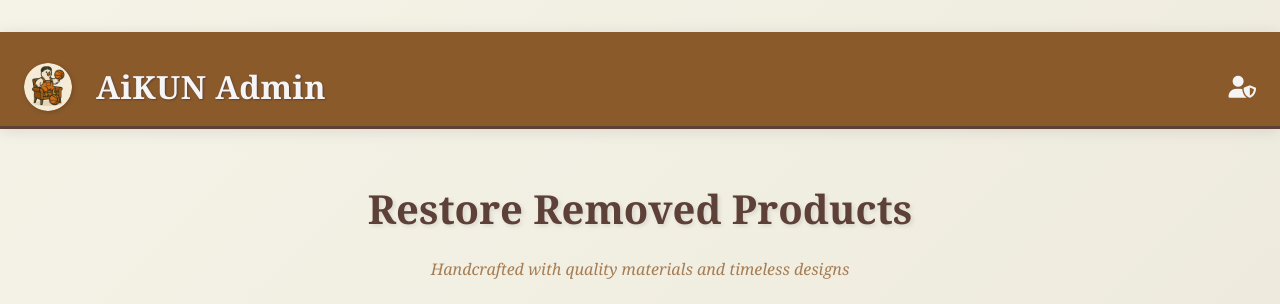
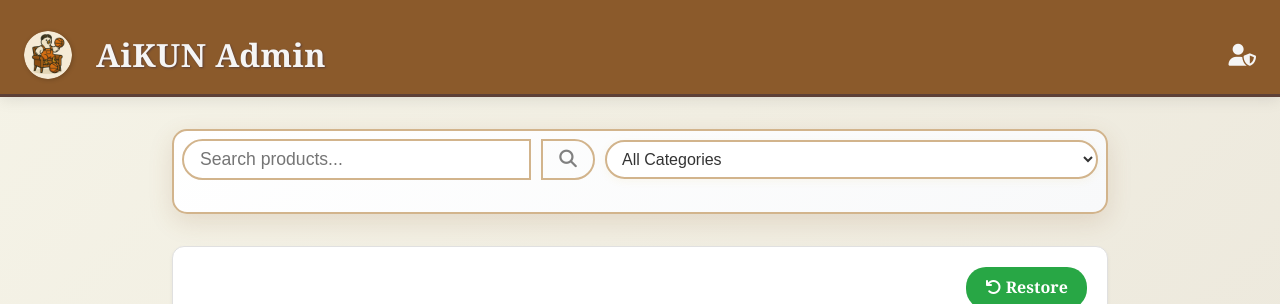
Before and after one commit to wx05820/WIS-ASG, a PHP site: page /product/restoreproduct.php in a window 1280 px wide. Shown: the top 304 px of the page. Run offline with PHP 8.4, Linux system fonts and the light colour scheme; data that the repository does not hold is empty; some libraries are stand-ins or nearby versions.

Commit message:
modified:   Assignment/admin/adminpage.php 	modified:   Assignment/css/index.css 	modified:   Assignment/product/list.php 	modified:   Assignment/product/restoreproduct.php

```diff
--- a/Assignment/admin/adminpage.php
+++ b/Assignment/admin/adminpage.php
@@ -9,7 +9,7 @@
 <?php include 'adminheader.php'; ?>
 </head>
 
-<body>
+<body style="margin:0; padding:0; width:100vw; min-height:100vh; box-sizing:border-box;">
 
     <main class="main-content">
         <section class="hero">
--- a/Assignment/product/restoreproduct.php
+++ b/Assignment/product/restoreproduct.php
@@ -65,14 +65,10 @@ $page_title = "Restore Removed Products";
     <link rel="stylesheet" href="../css/products.css">
     <link href="https://cdnjs.cloudflare.com/ajax/libs/font-awesome/6.0.0/css/all.min.css" rel="stylesheet">
 </head>
-<body class="product-list-main">
+<body class="product-list-main" style="margin-top:0; padding-top:0;">
 
     <?php include '../admin/adminheader.php'; ?>
     <div class="container">
-        <div class="page-header">
-            <h1>Restore Removed Products</h1>
-            <p>Handcrafted with quality materials and timeless designs</p>
-        </div>
         <?php if ($message): ?>
             <div class="message" style="color: green; background: #fff; border: 2px solid green; margin-bottom: 1rem; text-align: center; font-weight: bold;">
                 <?php echo htmlspecialchars($message); ?>
```
Also changed, not shown: Assignment/product/list.php (+2 -7 lines), Assignment/css/index.css (line endings or trailing spaces).
